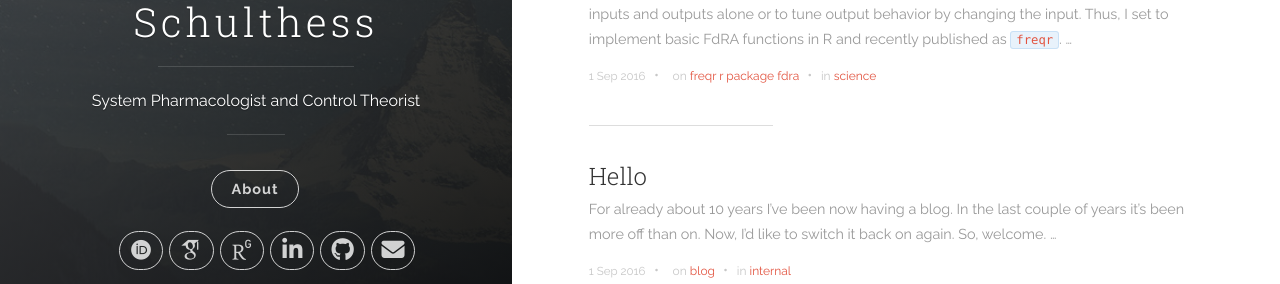
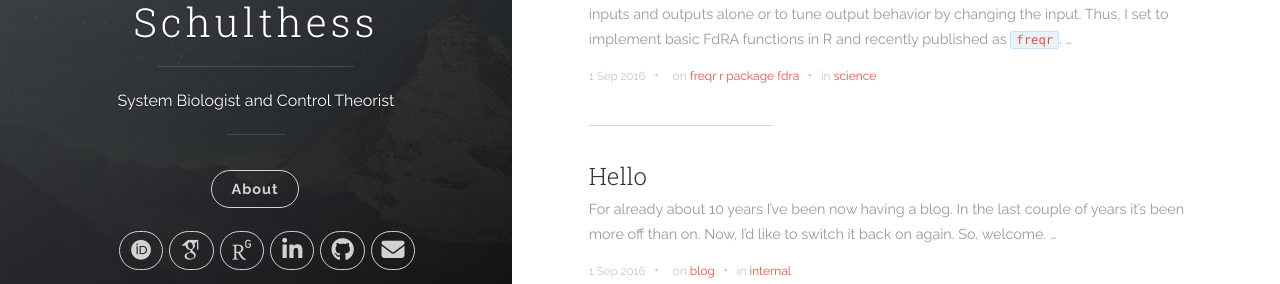
Before and after one commit to pascalschulthess/pascalschulthess.github.io, a Jekyll site: the page built from index.html, in a window 1280 px wide. Shown: the part 400-684 px from the top of the page. Built offline with Jekyll 4.4.1, drawn with Linux system fonts in a browser that asks for light colours; nearby versions of some CDN libraries; some web fonts are replaced; the list of posts is cut into pages by our own code.

Commit message:
site description

```diff
--- a/_config.yml
+++ b/_config.yml
@@ -1,6 +1,6 @@
 # Site settings
 title: Pascal Schulthess
-description: 'System Pharmacologist and Control Theorist'
+description: 'System Biologist and Control Theorist'
 url: 'http://pascal.schulthess.io'
 baseurl:
 # google_analytics: 'UA-XXXXXX-X'
```
